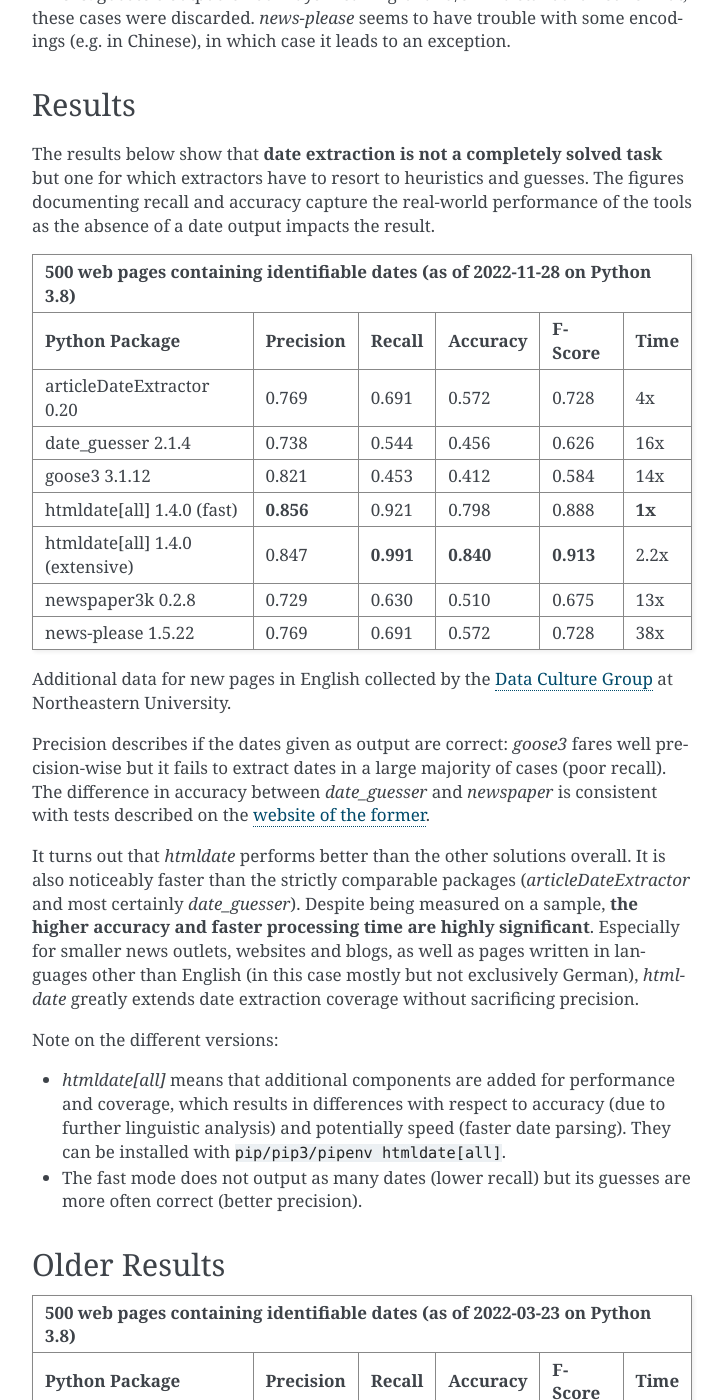
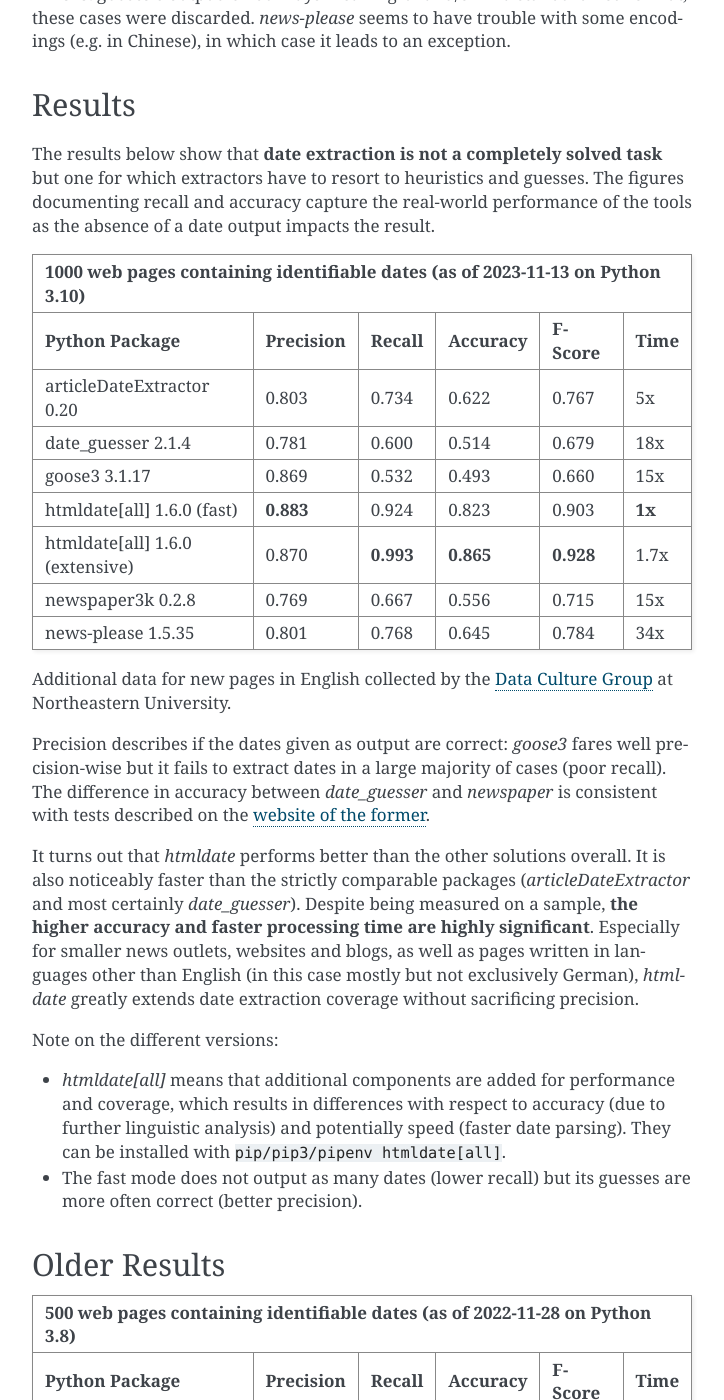
Before and after one commit to adbar/htmldate, a Sphinx documentation site: the page built from docs/evaluation.rst, in a window 1280 px wide and 1400 px high, scrolled down 1355 px. Shown: the whole window, without its empty margins (388-1112 px from the left). Built offline with Sphinx 7.4.7, drawn with Linux system fonts in a browser that asks for light colours.

Commit message:
prepare release 1.6.0 (#111)
* prepare release 1.6.0

* fix setup

* update benchmark

* update evaluation

```diff
--- a/docs/evaluation.rst
+++ b/docs/evaluation.rst
@@ -42,17 +42,17 @@ The results below show that **date extraction is not a completely solved task**
 
 
 =============================== ========= ========= ========= ========= =======
-500 web pages containing identifiable dates (as of 2022-11-28 on Python 3.8)
+1000 web pages containing identifiable dates (as of 2023-11-13 on Python 3.10)
 -------------------------------------------------------------------------------
 Python Package                  Precision Recall    Accuracy  F-Score   Time
 =============================== ========= ========= ========= ========= =======
-articleDateExtractor 0.20       0.769     0.691     0.572     0.728     4x
-date_guesser 2.1.4              0.738     0.544     0.456     0.626     16x
-goose3 3.1.12                   0.821     0.453     0.412     0.584     14x
-htmldate[all] 1.4.0 (fast)      **0.856** 0.921     0.798     0.888     **1x**
-htmldate[all] 1.4.0 (extensive) 0.847     **0.991** **0.840** **0.913** 2.2x
-newspaper3k 0.2.8               0.729     0.630     0.510     0.675     13x
-news-please 1.5.22              0.769     0.691     0.572     0.728     38x
+articleDateExtractor 0.20       0.803     0.734     0.622     0.767     5x
+date_guesser 2.1.4              0.781     0.600     0.514     0.679     18x
+goose3 3.1.17                   0.869     0.532     0.493     0.660     15x
+htmldate[all] 1.6.0 (fast)      **0.883** 0.924     0.823     0.903     **1x**
+htmldate[all] 1.6.0 (extensive) 0.870     **0.993** **0.865** **0.928** 1.7x
+newspaper3k 0.2.8               0.769     0.667     0.556     0.715     15x
+news-please 1.5.35              0.801     0.768     0.645     0.784     34x
 =============================== ========= ========= ========= ========= =======
 
 
@@ -71,6 +71,21 @@ Note on the different versions:
 
 Older Results
 -------------
+
+=============================== ========= ========= ========= ========= =======
+500 web pages containing identifiable dates (as of 2022-11-28 on Python 3.8)
+-------------------------------------------------------------------------------
+Python Package                  Precision Recall    Accuracy  F-Score   Time
+=============================== ========= ========= ========= ========= =======
+articleDateExtractor 0.20       0.769     0.691     0.572     0.728     4x
+date_guesser 2.1.4              0.738     0.544     0.456     0.626     16x
+goose3 3.1.12                   0.821     0.453     0.412     0.584     14x
+htmldate[all] 1.4.0 (fast)      **0.856** 0.921     0.798     0.888     **1x**
+htmldate[all] 1.4.0 (extensive) 0.847     **0.991** **0.840** **0.913** 2.2x
+newspaper3k 0.2.8               0.729     0.630     0.510     0.675     13x
+news-please 1.5.22              0.769     0.691     0.572     0.728     38x
+=============================== ========= ========= ========= ========= =======
+
 
 
 =============================== ========= ========= ========= ========= =======
--- a/htmldate/__init__.py
+++ b/htmldate/__init__.py
@@ -7,7 +7,7 @@ __title__ = "htmldate"
 __author__ = "Adrien Barbaresi"
 __license__ = "GNU GPL v3"
 __copyright__ = "Copyright 2017-2023, Adrien Barbaresi"
-__version__ = "1.5.2"
+__version__ = "1.6.0"
 
 
 import logging
```
Also changed, not shown: CHANGELOG.md (+7 -0 lines), README.rst (+8 -8 lines), setup.py (+3 -4 lines), 2 other files.
